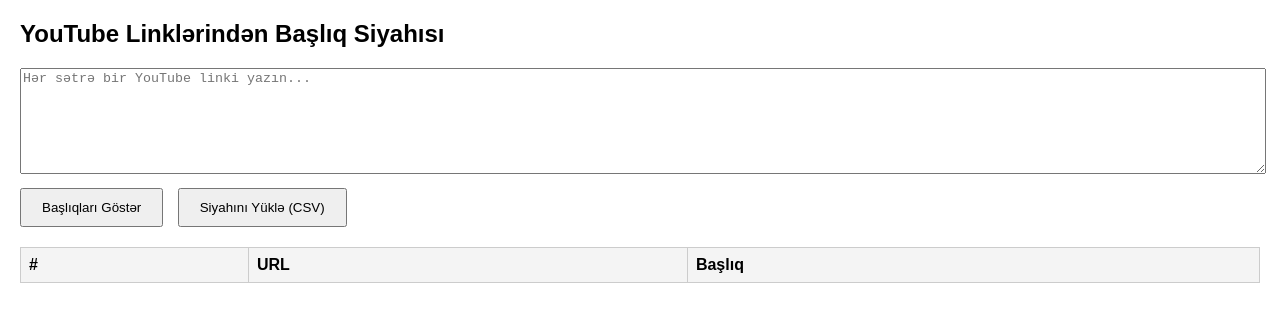
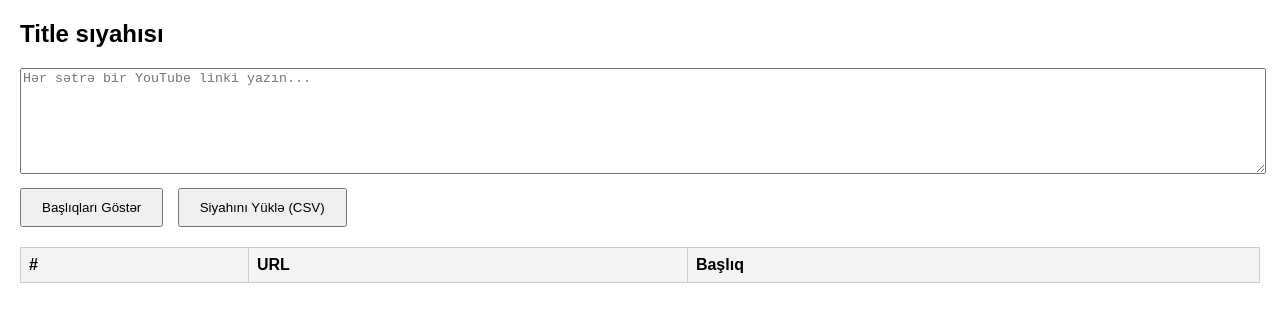
Before and after one commit to flexEST/url, a plain HTML site: page index.html in a window 1280 px wide. Drawn offline with Linux system fonts and the light colour scheme.

Commit message:
Update index.html

```diff
--- a/index.html
+++ b/index.html
@@ -2,7 +2,7 @@
 <html lang="az">
 <head>
   <meta charset="UTF-8">
-  <title>YouTube Başlıq Siyahısı</title>
+  <title>Title siyahısı</title>
   <style>
     body { font-family: Arial, sans-serif; margin: 20px; }
     textarea { width: 100%; height: 100px; margin-bottom: 10px; }
@@ -14,7 +14,7 @@
   </style>
 </head>
 <body>
-  <h2>YouTube Linklərindən Başlıq Siyahısı</h2>
+  <h2>Title sıyahısı</h2>
   <textarea id="urlInput" placeholder="Hər sətrə bir YouTube linki yazın..."></textarea><br>
   <button onclick="getTitles()">Başlıqları Göstər</button>
   <button onclick="downloadList()">Siyahını Yüklə (CSV)</button>
```
